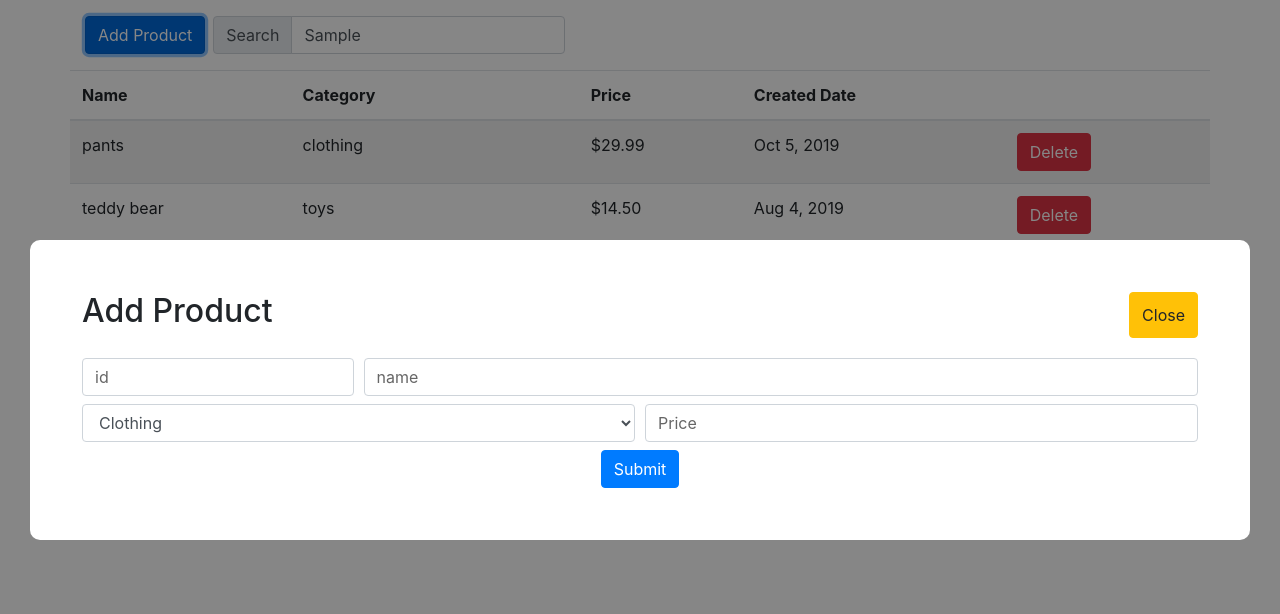
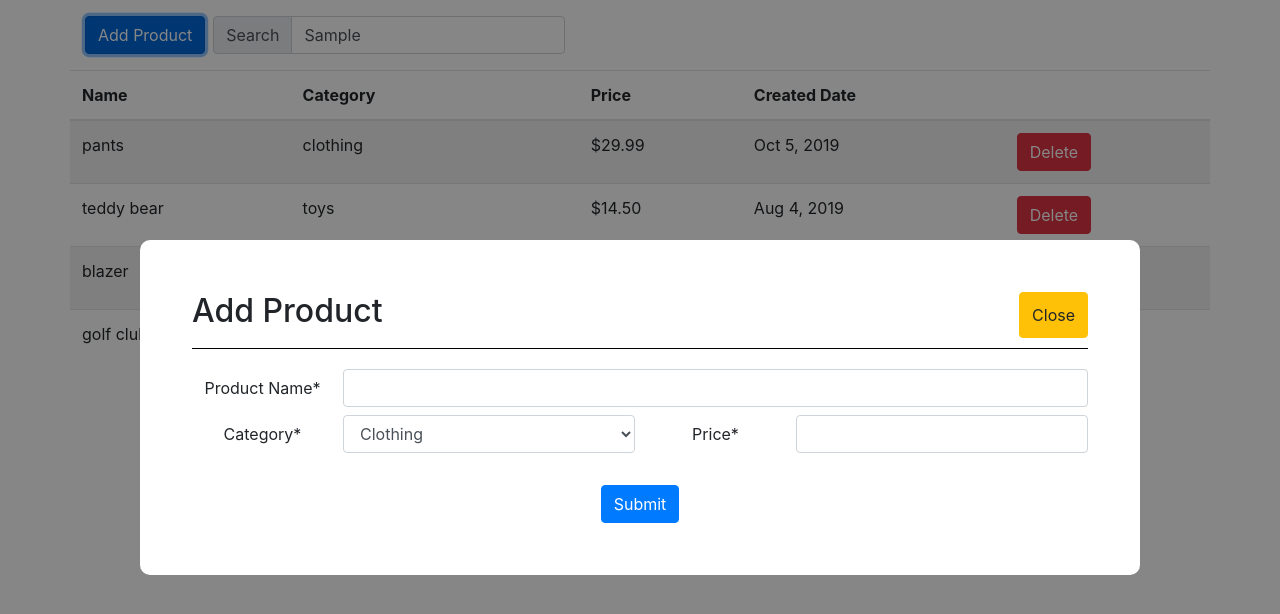
Before and after one commit to DewofyourYouth/products-list-app, a React (Create React App) app: page / in a window 1280 px wide. Both pictures are taken after typing "Sample" into the empty fields and a click on the button "Add Product". Shown: the top 614 px of the page. Built offline with nearby package versions, Linux system fonts and the light colour scheme.

Commit message:
add products and save in localStorage

```diff
--- a/src/actions/index.js
+++ b/src/actions/index.js
@@ -1,12 +1,17 @@
 // Product actions
 export const addProduct = payload => ({
   type: 'ADD_PRODUCT',
-  payload: payload
+  payload
 });
 
-export const deleteProduct = id => ({
+export const deleteProduct = name => ({
   type: 'DELETE_PRODUCT',
-  id
+  name
+});
+
+export const updateProduct = payload => ({
+  type: 'EDIT_PRODUCT',
+  payload
 });
 
 // Modal actions
--- a/src/components/ActionBar.js
+++ b/src/components/ActionBar.js
@@ -2,13 +2,13 @@ import React from 'react';
 import Modal from './Modal';
 import { connect } from 'react-redux';
 import { toggleModal } from '../actions';
-import AddProduct from './AddProduct';
+import ProductForm from './ProductForm';
 
 const ActionBar = ({ modal, toggleModal }) => {
   return (
     <div className="btn-toolbar mt-3 mb-3" role="toolbar">
       <Modal header="Add Product">
-        <AddProduct />
+        <ProductForm action="add" />
       </Modal>
       <button className="btn btn-primary mr-2" onClick={toggleModal}>
         Add Product
--- a/src/components/DeleteProductButton.js
+++ b/src/components/DeleteProductButton.js
@@ -1,15 +1,15 @@
 import React from 'react';
 import { connect } from 'react-redux';
-
+import { saveProductsToLocal } from '../helper-functions';
 import { deleteProduct } from '../actions';
 
-const DeleteProductButton = ({ productId, deleteProduct }) => {
+const DeleteProductButton = ({ productName, products, deleteProduct }) => {
   return (
     <button
-      data-product-id={productId}
-      id={productId}
+      data-product-name={productName}
+      id={productName}
       className="btn btn-danger"
-      onClick={() => deleteProduct(productId)}
+      onClick={() => deleteProduct(productName)}
     >
       Delete
     </button>
@@ -17,6 +17,7 @@ const DeleteProductButton = ({ productId, deleteProduct }) => {
 };
 
 const mapStateToProps = state => {
+  saveProductsToLocal(state.products);
   return { products: state.products };
 };
 
--- a/src/components/Modal.css
+++ b/src/components/Modal.css
@@ -14,8 +14,8 @@
 }
 
 .mod-content-wrapper {
-  margin-left: 30px;
-  margin-right: 30px;
+  max-width: 1000px;
+  margin: auto;
   margin-top: 30vh;
   background-color: #fff;
   border: 2px solid #0000;
@@ -27,8 +27,10 @@
   justify-content: space-between;
   display: flex;
   margin: auto;
+  padding-bottom: 10px;
   margin-bottom: 20px;
   border: none;
+  border-bottom: 1px solid #000;
 }
 
 .modal-main {
--- a/src/components/AddProduct.js
+++ b/src/components/ProductForm.js
@@ -1,11 +1,22 @@
 import React, { Component } from 'react';
 import { connect } from 'react-redux';
 import { addProduct, toggleModal } from '../actions';
+import { saveProductsToLocal } from '../helper-functions';
 
-class AddProduct extends Component {
+class ProductForm extends Component {
   getValueHelper(id) {
     return document.getElementById(id).value;
   }
+
+  clearAllFields = () => {
+    return new Promise(resolve => {
+      const allInputs = document.querySelectorAll('input');
+      setTimeout(() => {
+        allInputs.forEach(el => (el.value = ''));
+        resolve();
+      }, 200);
+    });
+  };
 
   handleClick = () => {
     this.props.addProduct({
@@ -21,40 +32,26 @@ class AddProduct extends Component {
     return (
       <div>
         <div className="form-row mb-2">
-          <div className="col-md-3">
-            <input
-              id="product-id"
-              type="text"
-              className="form-control"
-              placeholder="id"
-            />
-          </div>
-          <div className="col-md-9">
-            <input
-              id="product-name"
-              type="text"
-              className="form-control"
-              placeholder="name"
-            />
+          <label className="col-md-2 col-form-label">Product Name*</label>
+          <div className="col">
+            <input id="product-name" type="text" className="form-control" />
           </div>
         </div>
-        <div className="form-row">
+        <div className="form-row mb-4">
+          <label className="col-md-2 col-form-label">Category*</label>
           <div className="col">
             <select id="product-category" className="form-control">
               <option>Clothing</option>
               <option>Housewares</option>
               <option>Electronics</option>
+              <option>Food Product</option>
               <option>Sporting Goods</option>
               <option>Toys</option>
             </select>
           </div>
+          <label className="col-md-2 col-form-label">Price*</label>
           <div className="col mb-2">
-            <input
-              id="product-price"
-              type="number"
-              className="form-control"
-              placeholder="Price"
-            />
+            <input id="product-price" type="number" className="form-control" />
           </div>
         </div>
         <button
@@ -62,7 +59,10 @@ class AddProduct extends Component {
           onClick={() => {
             return this.handleClick();
           }}
-          onMouseUp={() => this.props.toggleModal()}
+          onMouseUp={async () => {
+            await this.clearAllFields();
+            return this.props.toggleModal();
+          }}
           className="btn btn-primary"
         >
           Submit
@@ -73,6 +73,7 @@ class AddProduct extends Component {
 }
 
 const mapStateToProps = state => {
+  saveProductsToLocal(state.products);
   return {
     modal: state.modal,
     products: state.products
@@ -80,5 +81,5 @@ const mapStateToProps = state => {
 };
 
 export default connect(mapStateToProps, { addProduct, toggleModal })(
-  AddProduct
+  ProductForm
 );
--- a/src/components/ProductItemRow.js
+++ b/src/components/ProductItemRow.js
@@ -1,32 +1,9 @@
 import React from 'react';
 import DeleteProductButton from './DeleteProductButton';
 import Swal from 'sweetalert2';
+import { formatDateToString, formatCurrency } from '../helper-functions';
 
 export const ProductItemRow = ({ item }) => {
-  const formatDateString = dateStr => {
-    const d = new Date(dateStr);
-    const months = [
-      'Jan',
-      'Feb',
-      'Mar',
-      'Apr',
-      'May',
-      'Jun',
-      'Jul',
-      'Aug',
-      'Sep',
-      'Oct',
-      'Nov',
-      'Dec'
-    ];
-    const [day, month, year] = [
-      d.getDate(),
-      months[d.getMonth()],
-      d.getFullYear()
-    ];
-    return `${month} ${day}, ${year}`;
-  };
-
   return (
     <tr
       onDoubleClick={() =>
@@ -34,16 +11,16 @@ export const ProductItemRow = ({ item }) => {
           title: 'Edit Item',
           html: `Name: ${item.name}<br />
           Category: ${item.category}<br />
-          Price: $${item.price.toFixed(2)}`
+          Price: ${formatCurrency(item.price)}`
         })
       }
     >
       <td>{item.name}</td>
       <td>{item.category}</td>
-      <td>{`$${item.price.toFixed(2)}`}</td>
-      <td>{formatDateString(item.created_date)}</td>
+      <td>{formatCurrency(item.price)}</td>
+      <td>{formatDateToString(item.created_date)}</td>
       <td>
-        <DeleteProductButton productId={item.id} />
+        <DeleteProductButton productName={item.name} />
       </td>
     </tr>
   );
--- a/src/components/ProductsTable.js
+++ b/src/components/ProductsTable.js
@@ -17,7 +17,7 @@ const ProductsTable = ({ products }) => {
       </thead>
       <tbody>
         {products.map(product => (
-          <ProductItemRow key={product.id} item={product} />
+          <ProductItemRow key={product.name} item={product} />
         ))}
       </tbody>
     </table>
--- /dev/null
+++ b/src/helper-functions/index.js
@@ -0,0 +1,30 @@
+export const formatDateToString = dateStr => {
+  const d = new Date(dateStr);
+  const months = [
+    'Jan',
+    'Feb',
+    'Mar',
+    'Apr',
+    'May',
+    'Jun',
+    'Jul',
+    'Aug',
+    'Sep',
+    'Oct',
+    'Nov',
+    'Dec'
+  ];
+  const [day, month, year] = [
+    d.getDate(),
+    months[d.getMonth()],
+    d.getFullYear()
+  ];
+  return `${month} ${day}, ${year}`;
+};
+
+export const formatCurrency = price => `$${price.toFixed(2)}`;
+
+// should be put before the return in mapStateToProps
+export const saveProductsToLocal = arr => {
+  return { products: (localStorage.product = JSON.stringify(arr)) };
+};
--- a/src/index.js
+++ b/src/index.js
@@ -7,11 +7,9 @@ import 'bootstrap/dist/css/bootstrap.min.css';
 import { App } from './components/App';
 import reducers from './reducers';
 
-ReactDOM.render(
-  <Provider
-    store={createStore(
-      reducers,
-      {
+const productsList = localStorage.product
+  ? { products: JSON.parse(localStorage.product) }
+  : {
       products: [
         {
           id: 'p1-cl',
@@ -42,7 +40,13 @@ ReactDOM.render(
           created_date: '2/10/19'
         }
       ]
-      },
+    };
+
+ReactDOM.render(
+  <Provider
+    store={createStore(
+      reducers,
+      productsList,
       window.__REDUX_DEVTOOLS_EXTENSION__ &&
         window.__REDUX_DEVTOOLS_EXTENSION__()
     )}
--- a/src/reducers/index.js
+++ b/src/reducers/index.js
@@ -5,7 +5,12 @@ const productsListReducer = (state = [], action) => {
     case 'ADD_PRODUCT':
       return [...state, action.payload];
     case 'DELETE_PRODUCT':
-      return state.filter(product => product.id !== action.id);
+      return state.filter(product => product.name !== action.name);
+    case 'EDIT_PRODUCT':
+      const newProduct = state.map(x =>
+        x.payload.name === action.payload.name ? action.payload : x
+      );
+      return newProduct;
     default:
       return state;
   }
```
Also changed, not shown: 1 other file (tests, documents, lock files or other folders). Lines whose indentation alone changed are shown as unchanged.
